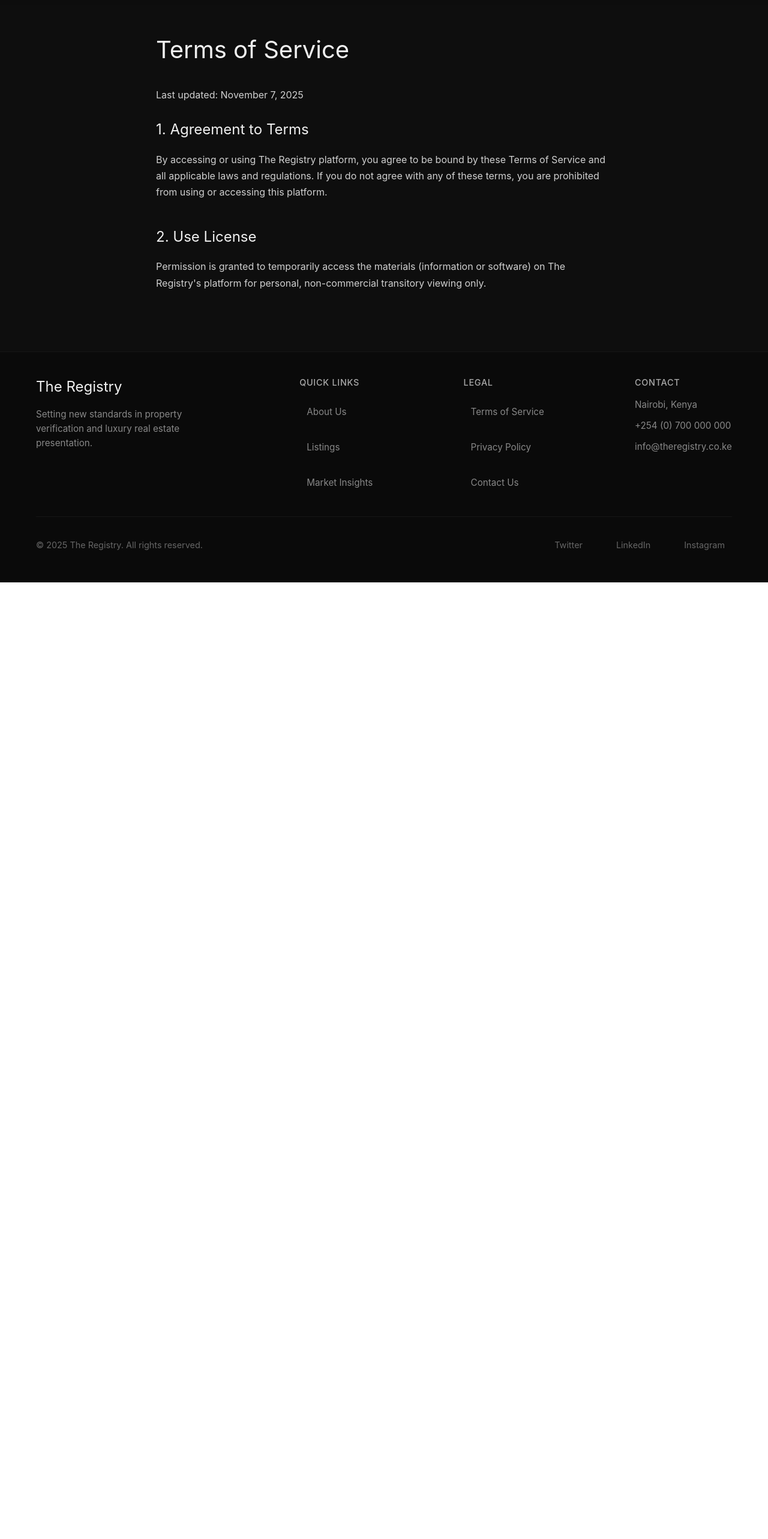
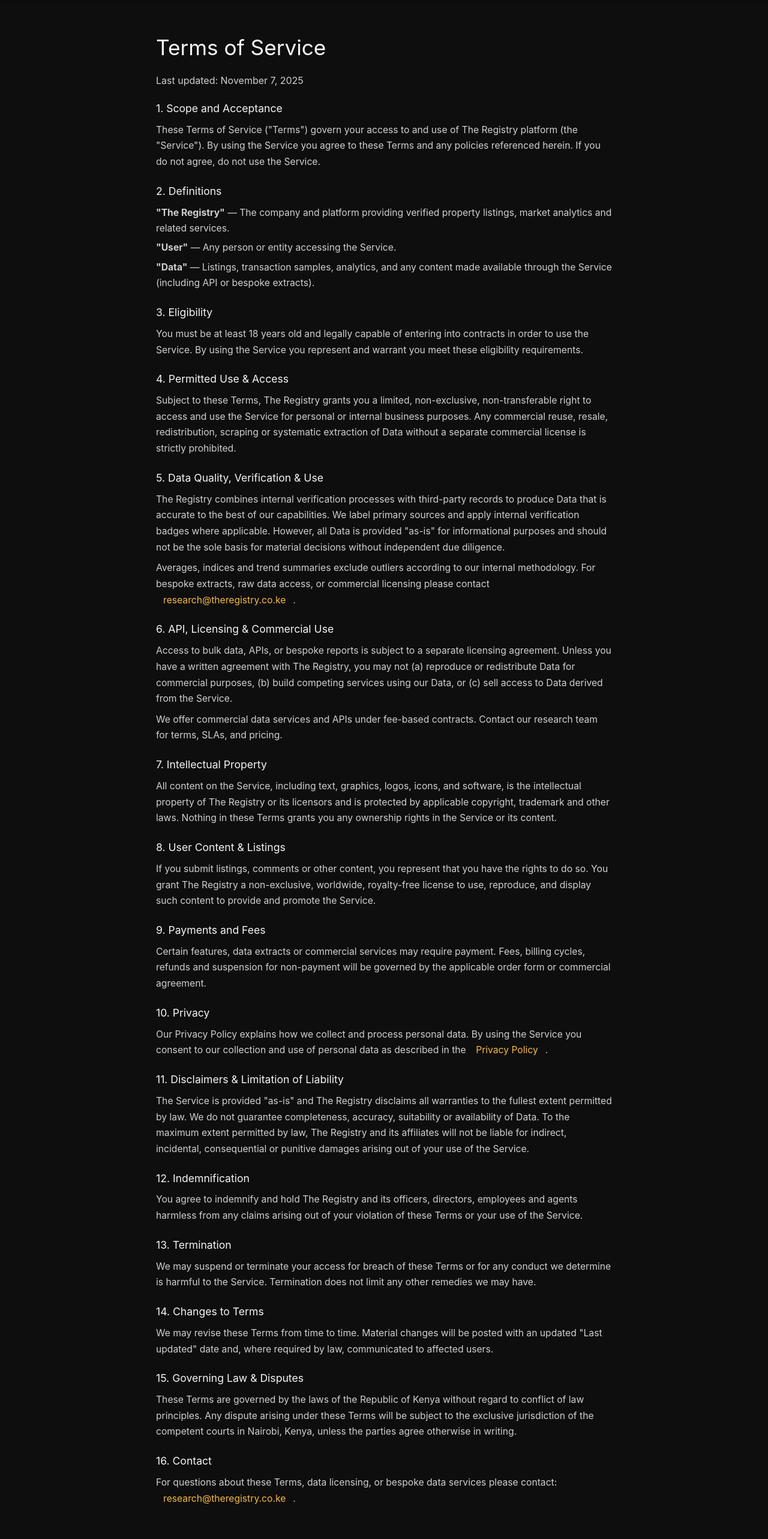
Before and after one commit to RonKG/verity-site, a Next.js app: page /terms in a window 1280 px wide. Shown: the part 100-2666 px from the top of the page at 60% size. Before the commit the page ends 1071 px from the top, so only its background shows below. Built offline with nearby package versions, Linux system fonts and the light colour scheme.

Commit message:
feat(terms): expand Terms of Service to reflect data licensing, verification, IP, payments and governance

```diff
--- a/pages/terms.js
+++ b/pages/terms.js
@@ -10,49 +10,140 @@ export default function Terms() {
         color: "#f0f0f0"
       }}>
         <h1 style={{
-          fontSize: "2.5rem",
-          marginBottom: "2rem",
-          fontWeight: "400"
+          fontSize: "2.2rem",
+          marginBottom: "1rem",
+          fontWeight: "400",
+          color: '#f5f5f5'
         }}>
           Terms of Service
         </h1>
 
+        <p style={{ color: '#cfcfcf', marginBottom: '1.25rem' }}>Last updated: November 7, 2025</p>
+
         <div style={{
-          fontSize: "1rem",
+          fontSize: "0.98rem",
           lineHeight: "1.7",
           color: "#d0d0d0"
         }}>
-          <p style={{ marginBottom: "1.5rem" }}>
-            Last updated: November 7, 2025
-          </p>
 
-          <section style={{ marginBottom: "2.5rem" }}>
-            <h2 style={{
-              fontSize: "1.5rem",
-              marginBottom: "1rem",
-              color: "#f0f0f0"
-            }}>
-              1. Agreement to Terms
-            </h2>
-            <p style={{ marginBottom: "1rem" }}>
-              By accessing or using The Registry platform, you agree to be bound by these Terms of Service and all applicable laws and regulations. If you do not agree with any of these terms, you are prohibited from using or accessing this platform.
+          <section style={{ marginBottom: "1.25rem" }}>
+            <h2 style={{ fontSize: "1.1rem", marginBottom: "0.5rem", color: "#f5f5f5" }}>1. Scope and Acceptance</h2>
+            <p>
+              These Terms of Service ("Terms") govern your access to and use of The Registry platform (the "Service"). By using the Service you agree to these Terms and any policies referenced herein. If you do not agree, do not use the Service.
             </p>
           </section>
 
-          <section style={{ marginBottom: "2.5rem" }}>
-            <h2 style={{
-              fontSize: "1.5rem",
-              marginBottom: "1rem",
-              color: "#f0f0f0"
-            }}>
-              2. Use License
-            </h2>
-            <p style={{ marginBottom: "1rem" }}>
-              Permission is granted to temporarily access the materials (information or software) on The Registry's platform for personal, non-commercial transitory viewing only.
+          <section style={{ marginBottom: "1.25rem" }}>
+            <h2 style={{ fontSize: "1.1rem", marginBottom: "0.5rem", color: "#f5f5f5" }}>2. Definitions</h2>
+            <p style={{ marginBottom: '0.35rem' }}><strong>"The Registry"</strong> — The company and platform providing verified property listings, market analytics and related services.</p>
+            <p style={{ marginBottom: '0.35rem' }}><strong>"User"</strong> — Any person or entity accessing the Service.</p>
+            <p><strong>"Data"</strong> — Listings, transaction samples, analytics, and any content made available through the Service (including API or bespoke extracts).</p>
+          </section>
+
+          <section style={{ marginBottom: "1.25rem" }}>
+            <h2 style={{ fontSize: "1.1rem", marginBottom: "0.5rem", color: "#f5f5f5" }}>3. Eligibility</h2>
+            <p>
+              You must be at least 18 years old and legally capable of entering into contracts in order to use the Service. By using the Service you represent and warrant you meet these eligibility requirements.
             </p>
           </section>
 
-          {/* Add more sections as needed */}
+          <section style={{ marginBottom: "1.25rem" }}>
+            <h2 style={{ fontSize: "1.1rem", marginBottom: "0.5rem", color: "#f5f5f5" }}>4. Permitted Use & Access</h2>
+            <p>
+              Subject to these Terms, The Registry grants you a limited, non-exclusive, non-transferable right to access and use the Service for personal or internal business purposes. Any commercial reuse, resale, redistribution, scraping or systematic extraction of Data without a separate commercial license is strictly prohibited.
+            </p>
+          </section>
+
+          <section style={{ marginBottom: "1.25rem" }}>
+            <h2 style={{ fontSize: "1.1rem", marginBottom: "0.5rem", color: "#f5f5f5" }}>5. Data Quality, Verification & Use</h2>
+            <p style={{ marginBottom: 0 }}>
+              The Registry combines internal verification processes with third-party records to produce Data that is accurate to the best of our capabilities. We label primary sources and apply internal verification badges where applicable. However, all Data is provided "as-is" for informational purposes and should not be the sole basis for material decisions without independent due diligence.
+            </p>
+            <p style={{ marginTop: '0.5rem' }}>
+              Averages, indices and trend summaries exclude outliers according to our internal methodology. For bespoke extracts, raw data access, or commercial licensing please contact <a href="mailto:research@theregistry.co.ke" style={{ color: '#f5b942', textDecoration: 'none' }}>research@theregistry.co.ke</a>.
+            </p>
+          </section>
+
+          <section style={{ marginBottom: "1.25rem" }}>
+            <h2 style={{ fontSize: "1.1rem", marginBottom: "0.5rem", color: "#f5f5f5" }}>6. API, Licensing & Commercial Use</h2>
+            <p>
+              Access to bulk data, APIs, or bespoke reports is subject to a separate licensing agreement. Unless you have a written agreement with The Registry, you may not (a) reproduce or redistribute Data for commercial purposes, (b) build competing services using our Data, or (c) sell access to Data derived from the Service.
+            </p>
+            <p style={{ marginTop: '0.5rem' }}>
+              We offer commercial data services and APIs under fee-based contracts. Contact our research team for terms, SLAs, and pricing.
+            </p>
+          </section>
+
+          <section style={{ marginBottom: "1.25rem" }}>
+            <h2 style={{ fontSize: "1.1rem", marginBottom: "0.5rem", color: "#f5f5f5" }}>7. Intellectual Property</h2>
+            <p>
+              All content on the Service, including text, graphics, logos, icons, and software, is the intellectual property of The Registry or its licensors and is protected by applicable copyright, trademark and other laws. Nothing in these Terms grants you any ownership rights in the Service or its content.
+            </p>
+          </section>
+
+          <section style={{ marginBottom: "1.25rem" }}>
+            <h2 style={{ fontSize: "1.1rem", marginBottom: "0.5rem", color: "#f5f5f5" }}>8. User Content & Listings</h2>
+            <p>
+              If you submit listings, comments or other content, you represent that you have the rights to do so. You grant The Registry a non-exclusive, worldwide, royalty-free license to use, reproduce, and display such content to provide and promote the Service.
+            </p>
+          </section>
+
+          <section style={{ marginBottom: "1.25rem" }}>
+            <h2 style={{ fontSize: "1.1rem", marginBottom: "0.5rem", color: "#f5f5f5" }}>9. Payments and Fees</h2>
+            <p>
+              Certain features, data extracts or commercial services may require payment. Fees, billing cycles, refunds and suspension for non-payment will be governed by the applicable order form or commercial agreement.
+            </p>
+          </section>
+
+          <section style={{ marginBottom: "1.25rem" }}>
+            <h2 style={{ fontSize: "1.1rem", marginBottom: "0.5rem", color: "#f5f5f5" }}>10. Privacy</h2>
+            <p>
+              Our Privacy Policy explains how we collect and process personal data. By using the Service you consent to our collection and use of personal data as described in the <a href="/privacy" style={{ color: '#f5b942', textDecoration: 'none' }}>Privacy Policy</a>.
+            </p>
+          </section>
+
+          <section style={{ marginBottom: "1.25rem" }}>
+            <h2 style={{ fontSize: "1.1rem", marginBottom: "0.5rem", color: "#f5f5f5" }}>11. Disclaimers & Limitation of Liability</h2>
+            <p>
+              The Service is provided "as-is" and The Registry disclaims all warranties to the fullest extent permitted by law. We do not guarantee completeness, accuracy, suitability or availability of Data. To the maximum extent permitted by law, The Registry and its affiliates will not be liable for indirect, incidental, consequential or punitive damages arising out of your use of the Service.
+            </p>
+          </section>
+
+          <section style={{ marginBottom: "1.25rem" }}>
+            <h2 style={{ fontSize: "1.1rem", marginBottom: "0.5rem", color: "#f5f5f5" }}>12. Indemnification</h2>
+            <p>
+              You agree to indemnify and hold The Registry and its officers, directors, employees and agents harmless from any claims arising out of your violation of these Terms or your use of the Service.
+            </p>
+          </section>
+
+          <section style={{ marginBottom: "1.25rem" }}>
+            <h2 style={{ fontSize: "1.1rem", marginBottom: "0.5rem", color: "#f5f5f5" }}>13. Termination</h2>
+            <p>
+              We may suspend or terminate your access for breach of these Terms or for any conduct we determine is harmful to the Service. Termination does not limit any other remedies we may have.
+            </p>
+          </section>
+
+          <section style={{ marginBottom: "1.25rem" }}>
+            <h2 style={{ fontSize: "1.1rem", marginBottom: "0.5rem", color: "#f5f5f5" }}>14. Changes to Terms</h2>
+            <p>
+              We may revise these Terms from time to time. Material changes will be posted with an updated "Last updated" date and, where required by law, communicated to affected users.
+            </p>
+          </section>
+
+          <section style={{ marginBottom: "1.25rem" }}>
+            <h2 style={{ fontSize: "1.1rem", marginBottom: "0.5rem", color: "#f5f5f5" }}>15. Governing Law & Disputes</h2>
+            <p>
+              These Terms are governed by the laws of the Republic of Kenya without regard to conflict of law principles. Any dispute arising under these Terms will be subject to the exclusive jurisdiction of the competent courts in Nairobi, Kenya, unless the parties agree otherwise in writing.
+            </p>
+          </section>
+
+          <section style={{ marginBottom: "1.25rem" }}>
+            <h2 style={{ fontSize: "1.1rem", marginBottom: "0.5rem", color: "#f5f5f5" }}>16. Contact</h2>
+            <p>
+              For questions about these Terms, data licensing, or bespoke data services please contact: <a href="mailto:research@theregistry.co.ke" style={{ color: '#f5b942', textDecoration: 'none' }}>research@theregistry.co.ke</a>.
+            </p>
+          </section>
+
         </div>
       </div>
     </Layout>
```
